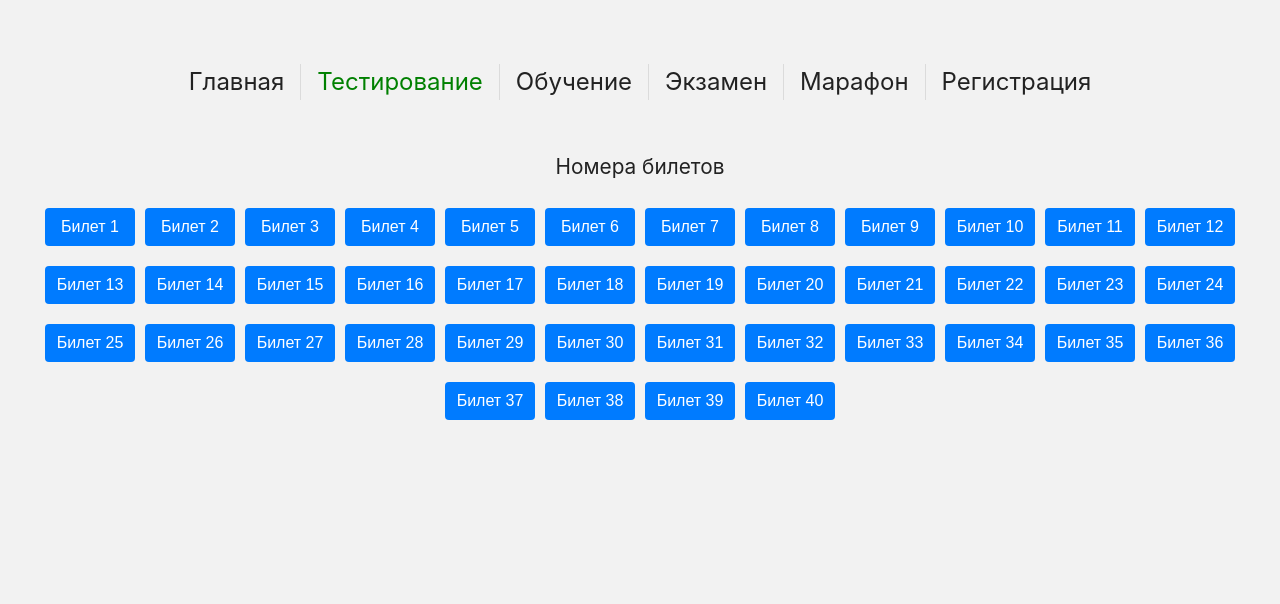
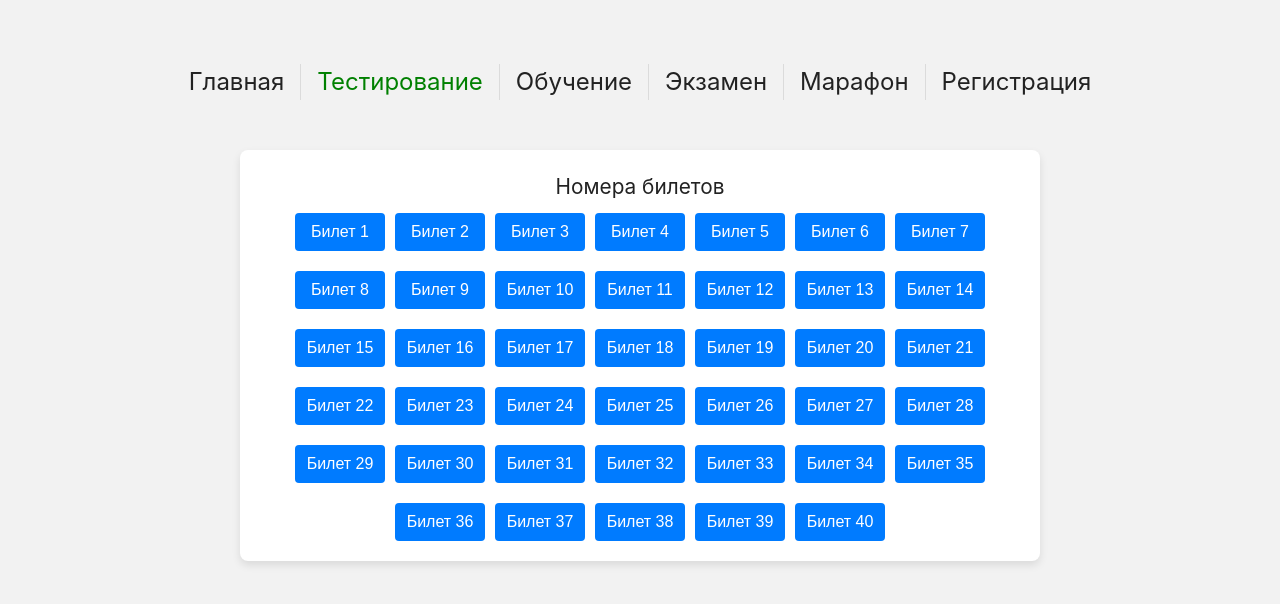
Before and after one commit to joker222222/traffic-tickets, a Vue app: page /testing in a window 1280 px wide. Shown: the top 604 px of the page. Built offline with nearby package versions, Linux system fonts and the light colour scheme.

Commit message:
поставил все на белые плашки

```diff
--- a/src/components/TestingItem.vue
+++ b/src/components/TestingItem.vue
@@ -9,7 +9,7 @@ const goToTicket = (id: number) => {
 </script>
 
 <template>
-  <div class="ticket-container">
+  <div class="ticket-container form-container">
     <div class="tickets-number">Номера билетов</div>
     <ul>
       <li v-for="index in 40" :key="index" class="ticket-item">
@@ -20,9 +20,19 @@ const goToTicket = (id: number) => {
 </template>
 
 <style scoped>
+.form-container {
+  margin: 0 auto;
+  background-color: white;
+  padding: 20px;
+  border-radius: 8px;
+  box-shadow: 0 4px 8px rgba(0, 0, 0, 0.1);
+  max-width: 800px;
+  margin-top: 50px;
+  width: 100%;
+}
+
 .tickets-number {
   font-size: 1.3rem;
-  margin: 50px 0 15px 0;
 }
 
 ul {
--- a/src/components/TrainingItem.vue
+++ b/src/components/TrainingItem.vue
@@ -153,7 +153,7 @@ const handleClickUrl = (id: number) => {
 </script>
 
 <template>
-  <div class="wrapper">
+  <div class="wrapper form-container">
     <ul>
       <li v-for="(href, index) in dataUrl" :key="index" class="href-item">
         <label class="text-href" @click="handleClickUrl(href.id)">{{ href.text }}</label>
@@ -163,10 +163,20 @@ const handleClickUrl = (id: number) => {
 </template>
 
 <style scoped>
+.form-container {
+  margin: 0 auto;
+  background-color: white;
+  padding: 20px;
+  border-radius: 8px;
+  box-shadow: 0 4px 8px rgba(0, 0, 0, 0.1);
+  max-width: 800px;
+  margin-top: 50px;
+  width: 100%;
+}
+
 .wrapper {
   margin-top: 50px;
   padding: 20px;
-  padding-left: 100px;
 }
 
 .href-item {
--- a/src/views/TicketView.vue
+++ b/src/views/TicketView.vue
@@ -628,7 +628,7 @@ onMounted(fetchTicket)
 </script>
 
 <template>
-  <div v-if="ticket && currentQuestion">
+  <div class="form-container" v-if="ticket && currentQuestion">
     <h1 class="tickets-number">Билет №{{ ticket?.id }}</h1>
     <div class="container">
       <h2>Вопрос №{{ currentQuestion.questionId }}</h2>
@@ -669,16 +669,28 @@ onMounted(fetchTicket)
         Следующий вопрос
       </button>
     </div>
+    <router-link to="/testing">Назад</router-link>
   </div>
-  <router-link to="/testing">Назад</router-link>
 </template>
 
 <style scoped>
+.form-container {
+  margin: 0 auto;
+  background-color: white;
+  padding: 20px;
+  border-radius: 8px;
+  box-shadow: 0 4px 8px rgba(0, 0, 0, 0.1);
+  max-width: 800px;
+  margin-top: 50px;
+  width: 100%;
+}
+
 .tickets-number {
   font-size: 1.3rem;
   margin: 15px 0 15px 0;
   text-align: center;
 }
+
 li {
   list-style: none;
 }
```
